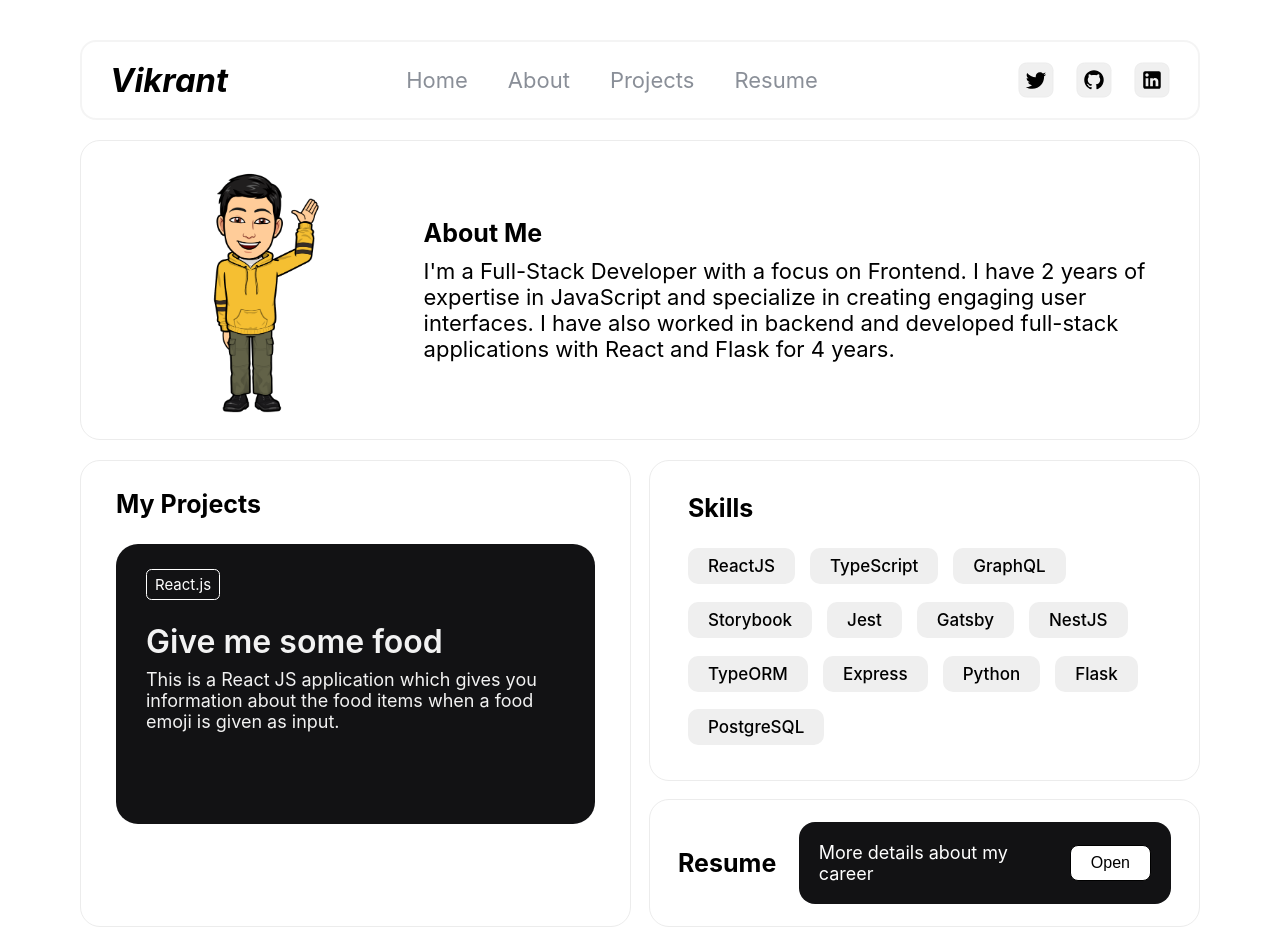
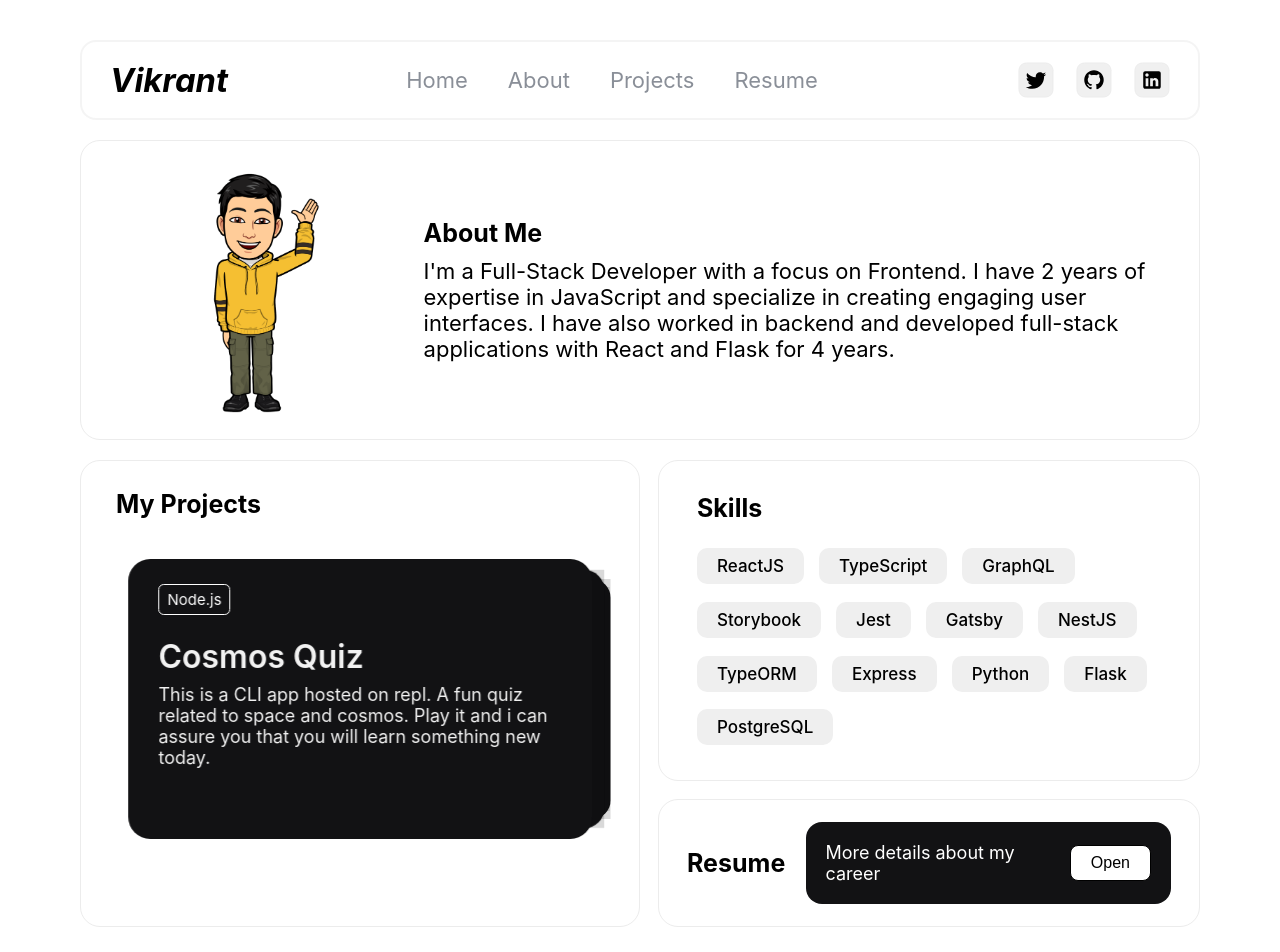
Before and after one commit to vikrantaroraa/vikrant-arora-portfolio, a React (Create React App) app: page / in a window 1280 px wide. Shown: the top 952 px of the page. Built offline with nearby package versions, Linux system fonts and the light colour scheme.

Commit message:
feat: implemented swiping cards using swiper.js

```diff
--- a/package.json
+++ b/package.json
@@ -17,6 +17,7 @@
     "react-router-dom": "^6.10.0",
     "react-scripts": "5.0.1",
     "sort-by": "^1.2.0",
+    "swiper": "^9.2.4",
     "typescript": "^4.9.5",
     "web-vitals": "^2.1.4"
   },
--- a/src/components/Footer/index.module.css
+++ b/src/components/Footer/index.module.css
@@ -34,6 +34,11 @@
 .menu-item {
   font-size: 18px;
   cursor: pointer;
+}
+
+.nav-menu a {
+  text-decoration: none;
+  color: #8a8f98;
 }
 
 .social-links {
--- a/src/components/Footer/index.tsx
+++ b/src/components/Footer/index.tsx
@@ -2,6 +2,7 @@ import styles from "src/components/Footer/index.module.css";
 import github from "src/assets/github.svg";
 import linkedIn from "src/assets/linkedIn.svg";
 import twitter from "src/assets/twitter.svg";
+import { Link } from "react-router-dom";
 function Footer() {
   return (
     <div className={styles["footer"]}>
@@ -9,10 +10,18 @@ function Footer() {
         <span>©2023 Vikrant Arora</span>
       </div>
       <div className={styles["nav-menu"]}>
-        <div className={styles["menu-item"]}>Home</div>
-        <div className={styles["menu-item"]}>About</div>
-        <div className={styles["menu-item"]}>Projects</div>
-        <div className={styles["menu-item"]}>Resume</div>
+        <Link to="/" className={styles["menu-item"]}>
+          Home
+        </Link>
+        <Link to="/" className={styles["menu-item"]}>
+          About
+        </Link>
+        <Link to="/projects" className={styles["menu-item"]}>
+          Projects
+        </Link>
+        <Link to="/" className={styles["menu-item"]}>
+          Resume
+        </Link>
       </div>
       <div className={styles["social-links"]}>
         <div className={styles["link"]}>
--- a/src/components/Header/index.module.css
+++ b/src/components/Header/index.module.css
@@ -27,10 +27,10 @@
   align-items: center;
   justify-content: space-between;
   height: 100%;
-  /* background-color: lavender; */
   padding: 0 20px;
   gap: 40px;
   color: #8a8f98;
+  /* background-color: lavender; */
 }
 
 .menu-item {
--- a/src/components/ProjectCard/index.module.css
+++ b/src/components/ProjectCard/index.module.css
@@ -73,6 +73,10 @@
   gap: 10px;
 }
 
+.project-info a {
+  text-decoration: none;
+}
+
 .right-arrow {
   display: flex;
   align-items: center;
@@ -85,6 +89,7 @@
     padding: 35px 25px;
     background-color: #ebe4ed;
     background-color: #f2e9f5;
+    /* can be potential background colors - Don't remove */
     /* background-color: #eddff1; */
     /* background-color: #f3e5f7; */
   }
@@ -93,11 +98,6 @@
     font-size: 28px;
     margin-bottom: 15px;
   }
-  /* .image {
-    width: 100%;
-    height: 180px;
-    border-radius: 12px;
-  } */
 
   .description {
     font-size: 20px;
--- a/src/components/ProjectOverviewCard/index.module.css
+++ b/src/components/ProjectOverviewCard/index.module.css
@@ -10,7 +10,7 @@
   height: auto;
 }
 
-.tag {
+.tags {
   padding: 5px 8px;
   border-radius: 5.5px;
   font-size: 15px;
--- a/src/components/ProjectOverviewCard/index.tsx
+++ b/src/components/ProjectOverviewCard/index.tsx
@@ -1,15 +1,22 @@
 import styles from "src/components/ProjectOverviewCard/index.module.css";
 
-function ProjectOverviewCard() {
+export interface ProjectOverviewCardProps {
+  tags: Array<string>;
+  name: string;
+  description: string;
+}
+
+function ProjectOverviewCard({
+  tags,
+  name,
+  description,
+}: ProjectOverviewCardProps) {
   return (
     <div className={styles["card"]}>
-      <div className={styles["tag"]}>React.js</div>
+      <div className={styles["tags"]}>{tags[0]}</div>
       <div className={styles["info-container"]}>
-        <div className={styles["project-name"]}>Give me some food</div>
-        <div className={styles["project-description"]}>
-          This is a React JS application which gives you information about the
-          food items when a food emoji is given as input.
-        </div>
+        <div className={styles["project-name"]}>{name}</div>
+        <div className={styles["project-description"]}>{description}</div>
       </div>
     </div>
   );
--- a/src/components/ProjectsOverview/index.module.css
+++ b/src/components/ProjectsOverview/index.module.css
@@ -3,12 +3,28 @@
   width: 100%;
   display: flex;
   flex-direction: column;
-  background: #ffffff;
+  background-color: #ffffff;
   /* background-color: lightcoral; */
   border: 1px solid #ececec;
   border-radius: 20px;
   padding: 28px 35px;
-  gap: 25px;
+  gap: 40px;
+}
+
+.project-cards {
+  height: 100%;
+  width: 100%;
+  /* background-color: red; */
+}
+
+.swiper-container {
+  width: 95%;
+  /* background-color: magenta; */
+}
+
+.swiper-slide {
+  width: 100%;
+  /* background-color: mediumseagreen; */
 }
 
 .heading {
--- a/src/components/ProjectsOverview/index.tsx
+++ b/src/components/ProjectsOverview/index.tsx
@@ -1,12 +1,122 @@
+// @ts-nocheck
 import ProjectOverviewCard from "src/components/ProjectOverviewCard";
 import styles from "src/components/ProjectsOverview/index.module.css";
+import { Swiper, SwiperSlide } from "swiper/react";
+import { EffectCards, Mousewheel } from "swiper";
+import "swiper/css";
+import "swiper/css/effect-coverflow";
+import "swiper/css/effect-cards";
+
+const projectOverviewCardsData = [
+  {
+    tags: ["Node.js", "Readline Sync"],
+    name: "Cosmos Quiz",
+    description:
+      "This is a CLI app hosted on repl. A fun quiz related to space and cosmos. Play it and i can assure you that you will learn something new today.",
+  },
+  {
+    tags: ["Node.js", "Readline Sync"],
+    name: "Get to know me",
+    description:
+      "This is a CLI app hosted on repl. A fun quiz where you will get to know more about me.",
+  },
+
+  {
+    tags: ["React.js", "React Redux", "Spotify API"],
+    name: "Spotify clone",
+    description:
+      "This is a clone of the famous music streaming app Spotify. It is made in ReactJS and uses the spotify web api to fetch data in real time. You can search for songs and listen to them in the music player.",
+  },
+  {
+    tags: ["React.js", "React Redux", "Youtube API"],
+    name: "Youtube clone",
+    description:
+      "This is a clone of the famous video streaming app Youtube. It is made in ReactJS and uses the youtube data api to fetch data in real time. You can search for videos and watch them in the video player.",
+  },
+  {
+    tags: ["React.js", "React Redux", "PokeAPI"],
+    name: "Find me a pokemon",
+    description:
+      "Do you remember watching pokemon when you were young. This app provides you different types of info about all those pokemons. Go and find out all about your favourite pokemon now.",
+  },
+  {
+    tags: ["JavaScript", "HTML", "CSS", "Fun translations API"],
+    name: "Valyrian Translator",
+    description:
+      "Are you a fan of GOT? Then you must know the mother of dragons. She used to speak in her native language Valyrian. Now you can use this translator to convert plain text to valyrian.",
+  },
+  {
+    tags: ["JavaScript", "HTML", "CSS", "Fun translations API"],
+    name: "Minion Translator",
+    description:
+      "Are you a fan of minions? Do you know that the jibberish they say is actually a language. Use this translator to convert plain text to minion language.",
+  },
+  {
+    tags: ["React.js"],
+    name: "Movie & TV Series guide",
+    description:
+      "A react app made in codesandbox which provides a list of some of my favourite movies and tv series.",
+  },
+  {
+    tags: ["React.js"],
+    name: "Give me some food",
+    description:
+      "This is a React JS application which gives you information about the food items when a food emoji is given as input.",
+  },
+  {
+    tags: ["React.js + TypeScript", "Redux"],
+    name: "Ecommerce App",
+    description: "An Ecommerce app with all the features",
+  },
+  {
+    tags: ["Flask", "HTML", "CSS", "JavaScript", "PostgreSQL"],
+    name: "easy-i",
+    description:
+      "Easy-i is an inventory management system made in full stack flask that helps college departments to keep track of their inventory.",
+  },
+  {
+    tags: ["Flask", "React.js", "React Redux", "PostgreSQL"],
+    name: "Easy Notes",
+    description:
+      "Easy Notes is a simple todo application. Here You can can create your account and login and then you can maintain your personal todos.",
+  },
+];
 
 function ProjectsOverview() {
   return (
     <div className={styles["projects-overview"]}>
       <div className={styles["heading"]}>My Projects</div>
       <div className={styles["project-cards"]}>
-        <ProjectOverviewCard />
+        <Swiper
+          effect={"cards"}
+          mousewheel={true}
+          grabCursor={true}
+          centeredSlides={true}
+          // loop={true}
+          slidesPerView={"auto"}
+          cardsEffect={{
+            rotate: 0,
+            stretch: 0,
+            depth: 100,
+            modifier: 2.5,
+          }}
+          modules={[EffectCards, Mousewheel]}
+          className={styles["swiper-container"]}
+        >
+          {projectOverviewCardsData.map(
+            ({ tags, name, description }, index) => {
+              return (
+                <SwiperSlide className={styles["swiper-slide"]} key={index}>
+                  <ProjectOverviewCard
+                    tags={tags}
+                    name={name}
+                    description={description}
+                  />
+                </SwiperSlide>
+              );
+            }
+          )}
+        </Swiper>
       </div>
     </div>
   );
--- a/src/components/ProjectsSkillsResume/index.module.css
+++ b/src/components/ProjectsSkillsResume/index.module.css
@@ -7,13 +7,13 @@
 }
 
 .projects {
-  flex: 1;
+  width: 50%;
 }
 
 .skills-and-resume {
   display: flex;
   flex-direction: column;
-  flex: 1;
+  width: 50%;
   gap: 18px;
 }
 
@@ -33,9 +33,11 @@
 
   .projects {
     height: auto;
+    width: 100%;
   }
 
   .skills-and-resume {
     height: auto;
+    width: 100%;
   }
 }
--- a/src/components/SidebarMenu/index.module.css
+++ b/src/components/SidebarMenu/index.module.css
@@ -41,6 +41,10 @@
   background-color: hsla(60, 6%, 51%, 0.1);
 }
 
+.menu-container a {
+  text-decoration: none;
+}
+
 .icon-container {
   height: 28px;
   width: 28px;
```
Also changed, not shown: 1 other file (tests, documents, lock files or other folders).
